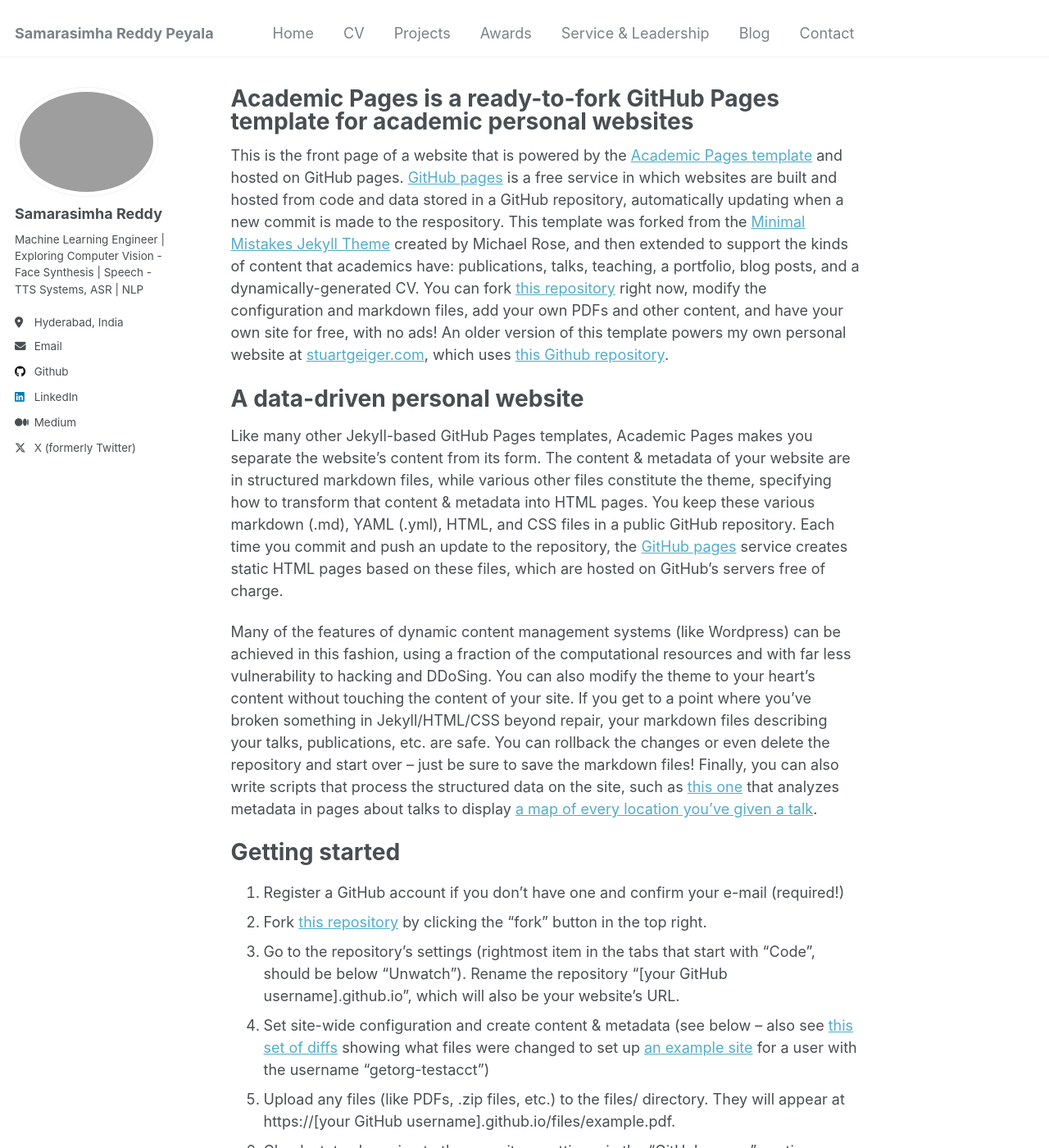
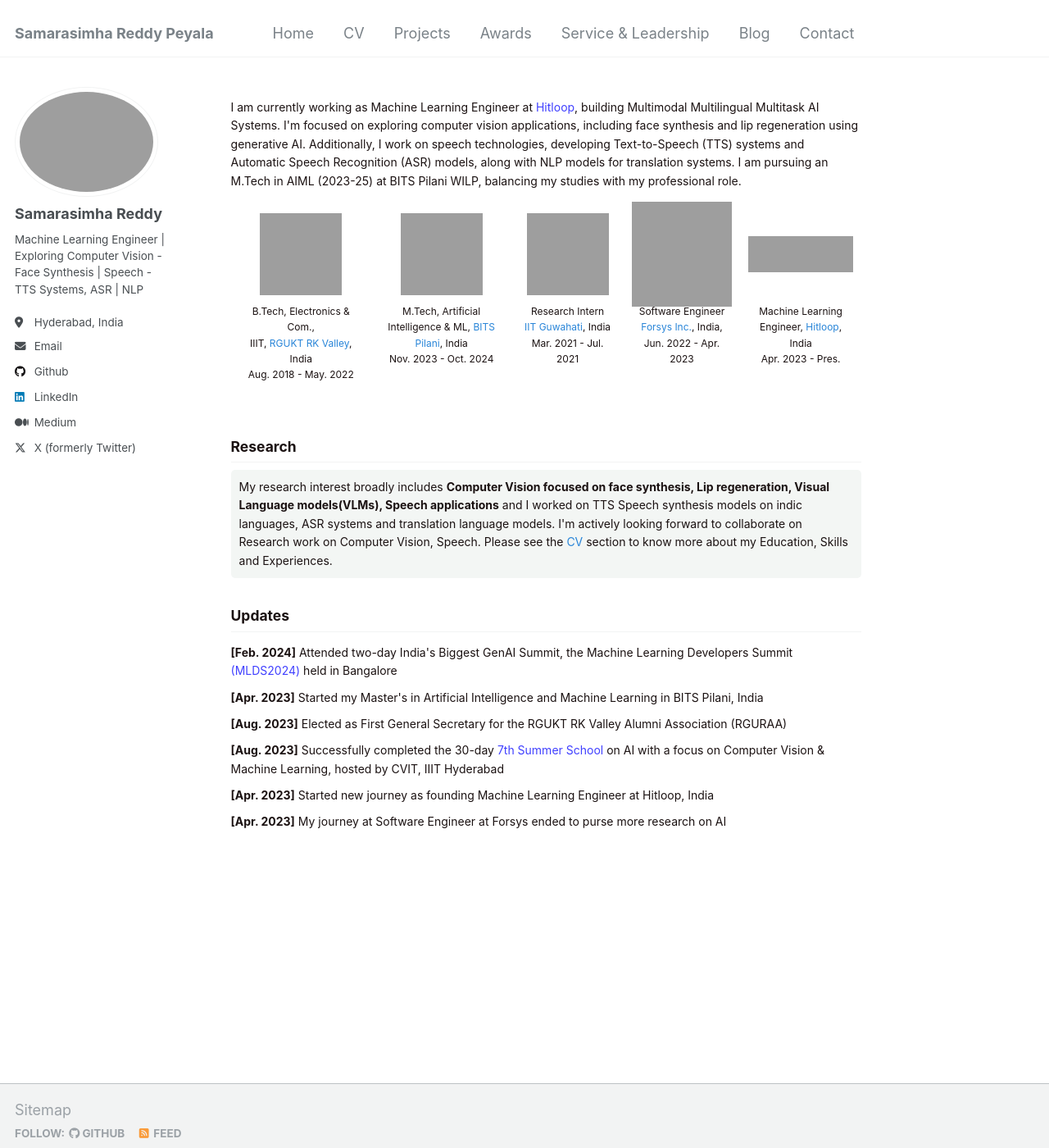
Before and after one commit to samarasimhapeyala/samarasimhapeyala.github.io, a Jekyll site: the page built from _pages/about.md, in a window 1280 px wide and 1400 px high. Shown: the whole window at 82% size. Built offline with Jekyll 4.4.1, drawn with Linux system fonts in a browser that asks for light colours; a script that is not in the unit is left out; some of the changed text lies outside the part shown; grey boxes are pictures that could not be loaded.

Commit message:
Update about.md

```diff
--- a/_pages/about.md
+++ b/_pages/about.md
@@ -1,49 +1,128 @@
 ---
 permalink: /
-title: "Academic Pages is a ready-to-fork GitHub Pages template for academic personal websites"
+title: ""
 author_profile: true
 redirect_from:
   - /about/
   - /about.html
 ---
+<style>
+  .content-container {
+    font-size: 14px;
+    color: #1B1212;
+    line-height: 1.6;
+  }
+  .content-container a {
+    text-decoration: none;
+    color: #4040FF;
+  }
+  .content-container a:hover {
+    text-decoration: underline;
+  }
+  .logo-container {
+    display: flex;
+    flex-wrap: wrap;
+    justify-content: space-between;
+    margin: 20px 0;
+  }
+  .logo-item {
+    text-align: center;
+    margin: 10px;
+  }
+  .logo-item img {
+    width: 100px;
+    height: 100px;
+    margin-bottom: 10px;
+  }
+  .logo-item p {
+    font-size: 14px;
+    color: #1B1212;
+  }
+  .updates-list {
+    list-style-type: none;
+    padding: 0;
+  }
+  .updates-list li {
+    margin: 10px 0;
+  }
+  .updates-list a {
+    color: #4040FF;
+    text-decoration: none;
+  }
+  .updates-list a:hover {
+    text-decoration: underline;
+  }
+  .updates-list, h3, p {
+    font-size: 14px;
+  }
+</style>
+<style>
+  .research-interest {
+    background-color: #f3f6f4; /* Light grey */
+    padding: 10px;
+    border-radius: 5px;
+    transition: background-color 0.3s ease; /* Smooth transition for background color */
+  }
 
-This is the front page of a website that is powered by the [Academic Pages template](https://github.com/academicpages/academicpages.github.io) and hosted on GitHub pages. [GitHub pages](https://pages.github.com) is a free service in which websites are built and hosted from code and data stored in a GitHub repository, automatically updating when a new commit is made to the respository. This template was forked from the [Minimal Mistakes Jekyll Theme](https://mmistakes.github.io/minimal-mistakes/) created by Michael Rose, and then extended to support the kinds of content that academics have: publications, talks, teaching, a portfolio, blog posts, and a dynamically-generated CV. You can fork [this repository](https://github.com/academicpages/academicpages.github.io) right now, modify the configuration and markdown files, add your own PDFs and other content, and have your own site for free, with no ads! An older version of this template powers my own personal website at [stuartgeiger.com](http://stuartgeiger.com), which uses [this Github repository](https://github.com/staeiou/staeiou.github.io).
+  .research-interest:hover {
+    background-color: #d0d0d0; /* Deeper grey on hover */
+  }
+</style>
 
-A data-driven personal website
-======
-Like many other Jekyll-based GitHub Pages templates, Academic Pages makes you separate the website's content from its form. The content & metadata of your website are in structured markdown files, while various other files constitute the theme, specifying how to transform that content & metadata into HTML pages. You keep these various markdown (.md), YAML (.yml), HTML, and CSS files in a public GitHub repository. Each time you commit and push an update to the repository, the [GitHub pages](https://pages.github.com/) service creates static HTML pages based on these files, which are hosted on GitHub's servers free of charge.
 
-Many of the features of dynamic content management systems (like Wordpress) can be achieved in this fashion, using a fraction of the computational resources and with far less vulnerability to hacking and DDoSing. You can also modify the theme to your heart's content without touching the content of your site. If you get to a point where you've broken something in Jekyll/HTML/CSS beyond repair, your markdown files describing your talks, publications, etc. are safe. You can rollback the changes or even delete the repository and start over -- just be sure to save the markdown files! Finally, you can also write scripts that process the structured data on the site, such as [this one](https://github.com/academicpages/academicpages.github.io/blob/master/talkmap.ipynb) that analyzes metadata in pages about talks to display [a map of every location you've given a talk](https://academicpages.github.io/talkmap.html).
+<div class="content-container">
+  <p style="font-size: 14px;">I am currently working as Machine Learning Engineer at <a href="https://www.hitloop.it/"> Hitloop</a>, building Multimodal Multilingual Multitask AI Systems. I'm focused on exploring computer vision applications, including face synthesis and lip regeneration using generative AI. Additionally, I work on speech technologies, developing Text-to-Speech (TTS) systems and Automatic Speech Recognition (ASR) models, along with NLP models for translation systems. I am pursuing an M.Tech in AIML (2023-25) at BITS Pilani WILP, balancing my studies with my professional role.</p>
 
-Getting started
-======
-1. Register a GitHub account if you don't have one and confirm your e-mail (required!)
-1. Fork [this repository](https://github.com/academicpages/academicpages.github.io) by clicking the "fork" button in the top right.
-1. Go to the repository's settings (rightmost item in the tabs that start with "Code", should be below "Unwatch"). Rename the repository "[your GitHub username].github.io", which will also be your website's URL.
-1. Set site-wide configuration and create content & metadata (see below -- also see [this set of diffs](http://archive.is/3TPas) showing what files were changed to set up [an example site](https://getorg-testacct.github.io) for a user with the username "getorg-testacct")
-1. Upload any files (like PDFs, .zip files, etc.) to the files/ directory. They will appear at https://[your GitHub username].github.io/files/example.pdf.
-1. Check status by going to the repository settings, in the "GitHub pages" section
+<div style="display: flex; justify-content: space-between;">
+  <div style="flex: 1.3; text-align: center; margin: 10px;">
+    <div style="height: 100px; display: flex; align-items: center; justify-content: center;">
+      <img src="../images/rguktrkv.jpeg" alt="Logo1" style="width: 100px; height: 100px;">
+    </div>
+    <div style="font-size: 12px; color: #1B1212; margin-top: 10px;">B.Tech, Electronics & Com.,<br> IIIT, <a href="https://www.rguktrkv.ac.in/" style="color: #2985d8; text-decoration: none;">RGUKT RK Valley</a>, India<br>Aug. 2018 - May. 2022</div>
+  </div>
+  <div style="flex: 1.3; text-align: center; margin: 10px;">
+    <div style="height: 100px; display: flex; align-items: center; justify-content: center;">
+      <img src="../images/bits.png" alt="Logo4" style="width: 100px; height: 100px;">
+    </div>
+    <div style="font-size: 12px; color: #1B1212; margin-top: 10px;">M.Tech, Artificial Intelligence & ML, <a href="http://www.bits-pilani.ac.in/" style="color: #2985d8; text-decoration: none;">BITS Pilani</a>, India<br>Nov. 2023 - Oct. 2024</div>
+  </div>
+    <div style="flex: 1; text-align: center; margin: 10px;">
+    <div style="height: 100px; display: flex; align-items: center; justify-content: center;">
+      <img src="../images/iitg.jpg" alt="Logo4" style="width: 100px; height: 100px;">
+    </div>
+    <div style="font-size: 12px; color: #1B1212; margin-top: 10px;">Research Intern <br><a href="http://www.bits-pilani.ac.in/" style="color: #2985d8; text-decoration: none;">IIT Guwahati</a>, India<br>Mar. 2021 - Jul. 2021</div>
+  </div>
+  <div style="flex: 1.05; text-align: center; margin: 10px;">
+    <div style="height: 100px; display: flex; align-items: center; justify-content: center;">
+      <img src="../images/for.jpg" alt="Logo5" style="width: 128px; height: 128px;">
+    </div>
+    <div style="font-size: 12px; color: #1B1212; margin-top: 10px;">Software Engineer<br> <a href="https://www.forsysinc.com/" style="color: #2985d8; text-decoration: none;">Forsys Inc.</a>, India,<br>Jun. 2022 - Apr. 2023</div>
+  </div>
+  <div style="flex: 1.1; text-align: center; margin: 10px;">
+    <div style="height: 100px; display: flex; align-items: center; justify-content: center;">
+      <img src="../images/hitloop2.png" alt="Logo3" style="width: 135px; height: 43.74px;">
+    </div>
+    <div style="font-size: 12px; color: #1B1212; margin-top: 10px;">Machine Learning Engineer, <a href="https://www.hitloop.it/" style="color: #2985d8; text-decoration: none;">Hitloop</a>, India<br>Apr. 2023 - Pres.</div>
+  </div>
+</div><br>
 
-Site-wide configuration
-------
-The main configuration file for the site is in the base directory in [_config.yml](https://github.com/academicpages/academicpages.github.io/blob/master/_config.yml), which defines the content in the sidebars and other site-wide features. You will need to replace the default variables with ones about yourself and your site's github repository. The configuration file for the top menu is in [_data/navigation.yml](https://github.com/academicpages/academicpages.github.io/blob/master/_data/navigation.yml). For example, if you don't have a portfolio or blog posts, you can remove those items from that navigation.yml file to remove them from the header.
+  <h2>Research</h2>
+  <div class="research-interest">
+    My research interest broadly includes <strong>Computer Vision focused on face synthesis, Lip regeneration, Visual Language models(VLMs), Speech applications</strong> and I worked on TTS Speech synthesis models on indic languages, ASR systems and translation language models. I'm actively looking forward to collaborate on Research work on Computer Vision, Speech. Please see the <a href="/cv/" style="color: #2985d8; text-decoration: none;">CV</a> section to know more about my Education, Skills and Experiences.
+  </div>
 
-Create content & metadata
-------
-For site content, there is one markdown file for each type of content, which are stored in directories like _publications, _talks, _posts, _teaching, or _pages. For example, each talk is a markdown file in the [_talks directory](https://github.com/academicpages/academicpages.github.io/tree/master/_talks). At the top of each markdown file is structured data in YAML about the talk, which the theme will parse to do lots of cool stuff. The same structured data about a talk is used to generate the list of talks on the [Talks page](https://academicpages.github.io/talks), each [individual page](https://academicpages.github.io/talks/2012-03-01-talk-1) for specific talks, the talks section for the [CV page](https://academicpages.github.io/cv), and the [map of places you've given a talk](https://academicpages.github.io/talkmap.html) (if you run this [python file](https://github.com/academicpages/academicpages.github.io/blob/master/talkmap.py) or [Jupyter notebook](https://github.com/academicpages/academicpages.github.io/blob/master/talkmap.ipynb), which creates the HTML for the map based on the contents of the _talks directory).
+  <h2>Updates</h2>
+  <ul class="updates-list">
+    <li><strong>[Feb. 2024]</strong> Attended two-day India's Biggest GenAI Summit, the Machine Learning Developers Summit <a href="https://mlds.analyticsindiamag.com/"> (MLDS2024)</a> held in Bangalore</li>
+    <li><strong>[Apr. 2023]</strong> Started my Master's in Artificial Intelligence and Machine Learning in BITS Pilani, India</li>
+    <li><strong>[Aug. 2023]</strong> Elected as First General Secretary for the RGUKT RK Valley Alumni Association (RGURAA)</li>
+    <li><strong>[Aug. 2023]</strong> Successfully completed the 30-day <a href="https://cvit.iiit.ac.in/summerschool2023/"> 7th Summer School</a> on AI with a focus on Computer Vision & Machine Learning, hosted by CVIT, IIIT Hyderabad</li>
+    <li><strong>[Apr. 2023]</strong> Started new journey as founding Machine Learning Engineer at Hitloop, India</li>
+    <li><strong>[Apr. 2023]</strong> My journey at Software Engineer at Forsys ended to purse more research on AI</li>
+  </ul>
 
-**Markdown generator**
+</div><br>
 
-I have also created [a set of Jupyter notebooks](https://github.com/academicpages/academicpages.github.io/tree/master/markdown_generator
-) that converts a CSV containing structured data about talks or presentations into individual markdown files that will be properly formatted for the Academic Pages template. The sample CSVs in that directory are the ones I used to create my own personal website at stuartgeiger.com. My usual workflow is that I keep a spreadsheet of my publications and talks, then run the code in these notebooks to generate the markdown files, then commit and push them to the GitHub repository.
-
-How to edit your site's GitHub repository
-------
-Many people use a git client to create files on their local computer and then push them to GitHub's servers. If you are not familiar with git, you can directly edit these configuration and markdown files directly in the github.com interface. Navigate to a file (like [this one](https://github.com/academicpages/academicpages.github.io/blob/master/_talks/2012-03-01-talk-1.md) and click the pencil icon in the top right of the content preview (to the right of the "Raw | Blame | History" buttons). You can delete a file by clicking the trashcan icon to the right of the pencil icon. You can also create new files or upload files by navigating to a directory and clicking the "Create new file" or "Upload files" buttons.
-
-Example: editing a markdown file for a talk
-![Editing a markdown file for a talk](/images/editing-talk.png)
-
-For more info
-------
-More info about configuring Academic Pages can be found in [the guide](https://academicpages.github.io/markdown/). The [guides for the Minimal Mistakes theme](https://mmistakes.github.io/minimal-mistakes/docs/configuration/) (which this theme was forked from) might also be helpful.
+<div style="width: 100%; max-width: 150px; margin-left: 0;">
+  <script type="text/javascript" id="clstr_globe" src="//clustrmaps.com/globe.js?d=a7O3t_uApRAnWYL9dShmlAqfC9SZujQlv0LSpj-KyFI"></script>
+</div>
```
